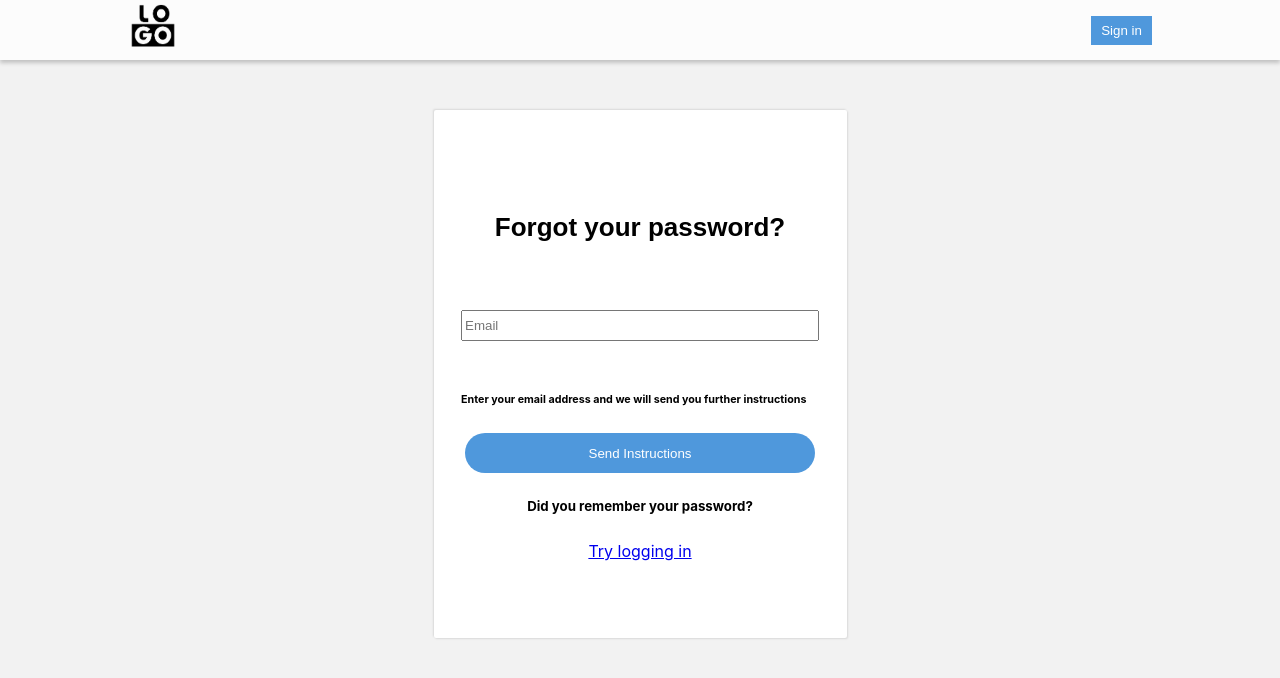
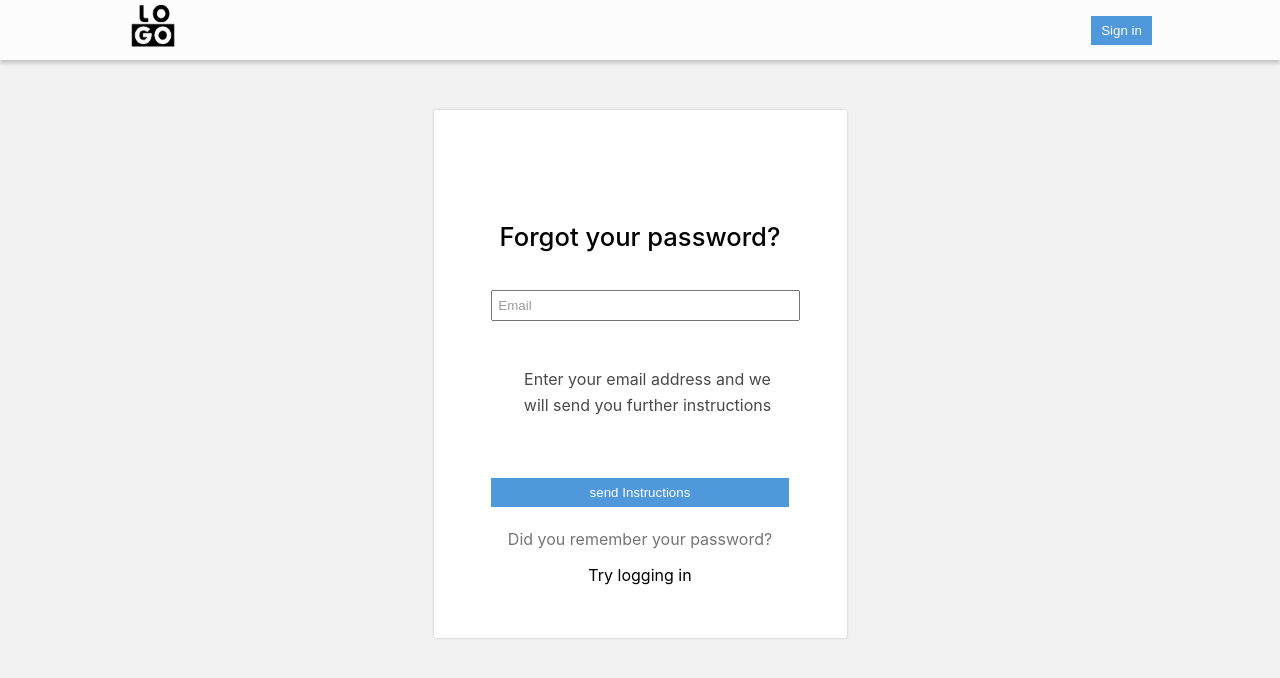
Before and after one commit to Traigel/Learning-Cards, a React (Create React App) app: page /#/forgot in a window 1280 px wide. Shown: the top 678 px of the page. Built offline with nearby package versions, Linux system fonts and the light colour scheme; no server answers.

Commit message:
styles: create styles for Forgot Password Component

```diff
--- a/src/features/header/Header.module.css
+++ b/src/features/header/Header.module.css
@@ -22,7 +22,6 @@
 }
 
 .linear {
-
     height: 5px;
     position: relative;
     bottom: 4px;
--- a/src/features/login/Login.module.css
+++ b/src/features/login/Login.module.css
@@ -76,6 +76,7 @@
     font-size: 0.85rem;
     color: rgba(208, 0, 0, 0.63);
     height: 20px;
+    user-select: none;
 }
 
 .forPass {
--- a/src/features/login/auth-reducer.ts
+++ b/src/features/login/auth-reducer.ts
@@ -80,7 +80,6 @@ export const logoutTC = (): AppThunk => async (dispatch) => {
     }
 }
 export const registerTC = (data: RegisterParamsType): AppThunk => async (dispatch) => {
-    debugger
     dispatch(setAppStatusAC('loading'))
     try {
         await authAPI.registerUser(data)
--- a/src/features/password/forgotPassword/ForgotPassword.module.css
+++ b/src/features/password/forgotPassword/ForgotPassword.module.css
@@ -1,5 +1,8 @@
 .errorFormik {
-    color: red;
+    color: rgba(187, 0, 0, 0.73);
+    text-align: center;
+    font-size: 0.9rem;
+    user-select: none;
 }
 
 .containerForm {
@@ -7,8 +10,7 @@
     justify-content: center;
     align-items: center;
     flex-direction: column;
-    margin-left: auto;
-    margin-right: auto;
+    margin: 0 auto;
     width: 413px;
     height: 528px;
     background: #FFFFFF;
@@ -16,51 +18,69 @@
     border-radius: 2px;
 }
 
-.visibleConfirmEye {
-    cursor: pointer;
-    position: relative;
-    width: 20px;
-    top: -77px;
-    left: 330px;
-    color: #1565c0
-}
-
-.visibleEye {
-    cursor: pointer;
-    position: relative;
-    width: 20px;
-    top: -108px;
-    left: 330px;
-    color: #1565c0
-}
-
-.signUp {
-    padding: 10px 0 50px 0;
-    font-family: 'Montserrat', sans-serif;
-    font-style: normal;
-    font-weight: 600;
-    font-size: 26px;
-    line-height: 32px;
-    color: #000000;
+.mainContainer {
+    width: 80%;
 }
 
 .errorConfirmPass {
     height: 25px;
 }
 
+.forgotPasswordTitle {
+    box-sizing: border-box;
+    font-size: 1.6rem;
+    font-weight: 500;
+    padding: 40px 0 15px;
+    user-select: none;
+}
+
+.enterEmailTitle {
+    box-sizing: border-box;
+    padding-left: 15px;
+    margin-bottom: 60px;
+    color: #494949;
+    font-weight: 400;
+    text-align: center;
+    user-select: none;
+}
+
+.rememberPasswordTitle {
+    box-sizing: border-box;
+    color: #757575;
+    user-select: none;
+    font-weight: 400;
+    padding: 20px 0 10px;
+    margin: 0;
+}
+
+.tryToLoginTitle {
+    user-select: none;
+    text-decoration: none;
+    color: black;
+    box-sizing: border-box;
+}
+
+.inputSize {
+    margin: 0 auto;
+    width: 90%;
+}
+
 .inputSize input {
-    width: 350px;
+    width: 100%;
     height: 25px;
+    padding-left: 5px;
+}
+
+.inputSize input::placeholder {
+    color: #9b9b9b;
 }
 
 .bottomBlock {
     display: flex;
     align-items: center;
     flex-direction: column;
+}
 
+.buttonReg {
+    width: 90%;
 }
-.buttonReg {
-    width: 350px;
-    height: 40px;
-    border-radius: 20px;
-}
--- a/src/features/password/forgotPassword/ForgotPassword.tsx
+++ b/src/features/password/forgotPassword/ForgotPassword.tsx
@@ -1,6 +1,6 @@
 import React from 'react'
 import {useFormik} from 'formik';
-import s from './ForgotPassword.module.css'
+import styles from './ForgotPassword.module.css'
 import {Navigate, NavLink} from 'react-router-dom';
 import SuperInputText from '../../../common/components/superInputText/SuperInputText';
 import SuperButton from '../../../common/components/superButton/SuperButton';
@@ -18,12 +18,12 @@ export const ForgotPassword = () => {
     const formik = useFormik({
         initialValues: {
             email: '',
-            message: "<div> password recovery link: <a href='http://localhost:3000/new-password/$token$'>link</a></div>",
+            message: "<div>password recovery link: <a href='http://localhost:3000/new-password/$token$'>link</a></div>",
         },
         validate: (values) => {
             const errors: FormikErrorsType = {}
             if (!values.email) {
-                errors.email = 'required'
+                errors.email = 'email required'
             } else if (!/^[A-Z0-9._%+-]+@[A-Z0-9.-]+\.[A-Z]{2,4}$/i.test(values.email)) {
                 errors.email = 'Invalid email address'
             }
@@ -40,11 +40,12 @@ export const ForgotPassword = () => {
         return <Navigate to={'/checkEmail'}/>
     }
 
-    return <div className={s.containerForm}>
-        <h1 className={s.signUp}>Forgot your password?</h1>
-        <div>
+    return (
+        <div className={styles.containerForm}>
+            <h1 className={styles.forgotPasswordTitle}>Forgot your password?</h1>
+            <div className={styles.mainContainer}>
                 <form onSubmit={formik.handleSubmit}>
-                <div className={s.inputSize}>
+                    <div className={styles.inputSize}>
                         <SuperInputText
                             autoComplete="email"
                             placeholder="Email"
@@ -53,18 +54,19 @@ export const ForgotPassword = () => {
                             {...formik.getFieldProps('email')}
                         />
                     </div>
-                <div className={s.errorConfirmPass}>
+                    <div className={styles.errorConfirmPass}>
                         {formik.touched.email && formik.errors.email &&
-                        <div className={s.errorFormik}>{formik.errors.email}</div>}
+                            <div className={styles.errorFormik}>{formik.errors.email}</div>}
                     </div>
 
-                <h6>Enter your email address and we will send you further instructions </h6>
-                <div className={s.bottomBlock}>
-                    <SuperButton className={s.buttonReg} type={'submit'}>Send Instructions</SuperButton>
-                    <h5>Did you remember your password?</h5>
-                    <NavLink to={'/login'}>Try logging in</NavLink>
+                    <h4 className={styles.enterEmailTitle}>Enter your email address and we<br/> will send you further instructions </h4>
+                    <div className={styles.bottomBlock}>
+                        <SuperButton className={styles.buttonReg} type={'submit'}>send Instructions</SuperButton>
+                        <h4 className={styles.rememberPasswordTitle}>Did you remember your password?</h4>
+                        <NavLink to={'/login'} className={styles.tryToLoginTitle}>Try logging in</NavLink>
                     </div>
                 </form>
             </div>
         </div>
+    )
 }
--- a/src/features/registration/Registration.module.css
+++ b/src/features/registration/Registration.module.css
@@ -2,6 +2,7 @@
     text-align: center;
     color: rgba(208, 0, 0, 0.63);
     font-size: 0.85rem;
+    user-select: none;
 }
 
 .formContainer {
--- a/src/features/registration/Registration.tsx
+++ b/src/features/registration/Registration.tsx
@@ -51,7 +51,6 @@ export const Registration = () => {
             return errors
         },
         onSubmit: values => {
-            debugger
             dispatch(registerTC(values))
             formik.resetForm()
             setIsRegistrationSuccess(true)
```
Lines whose indentation alone changed are shown as unchanged.
